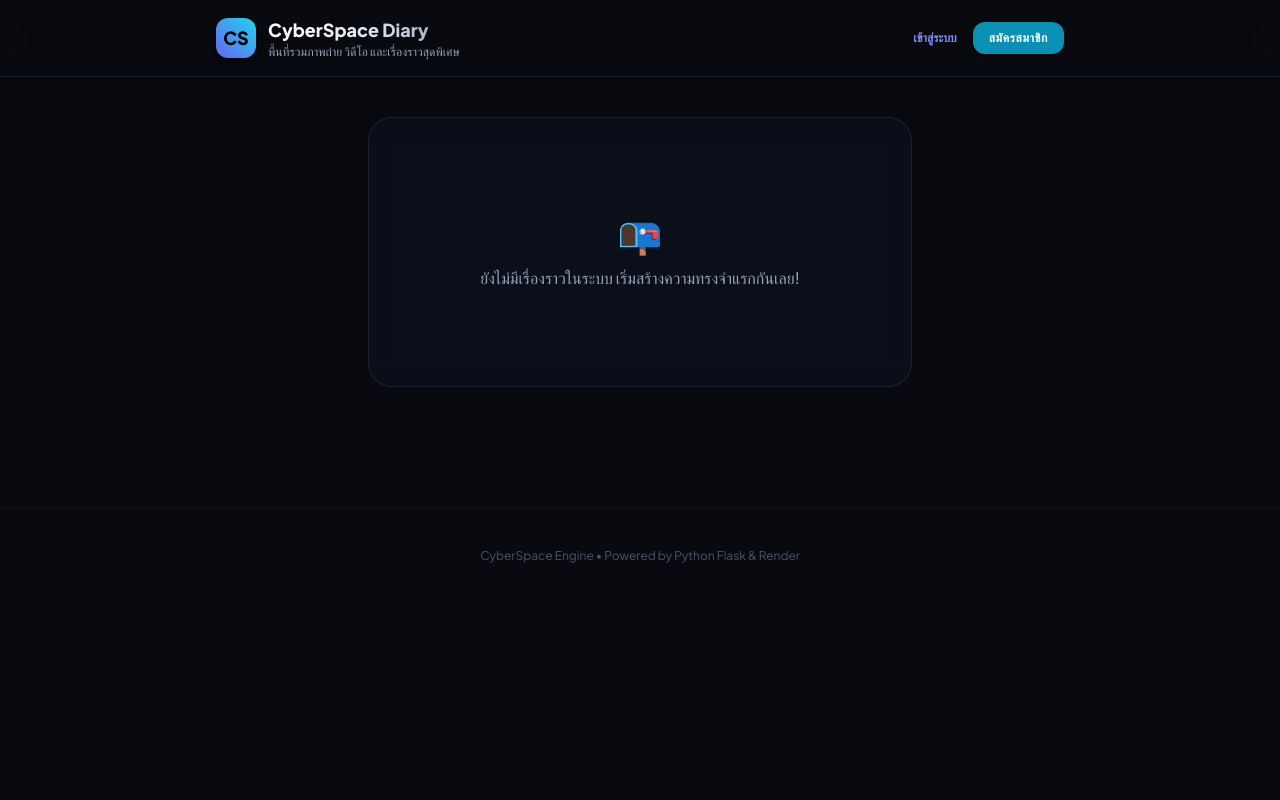
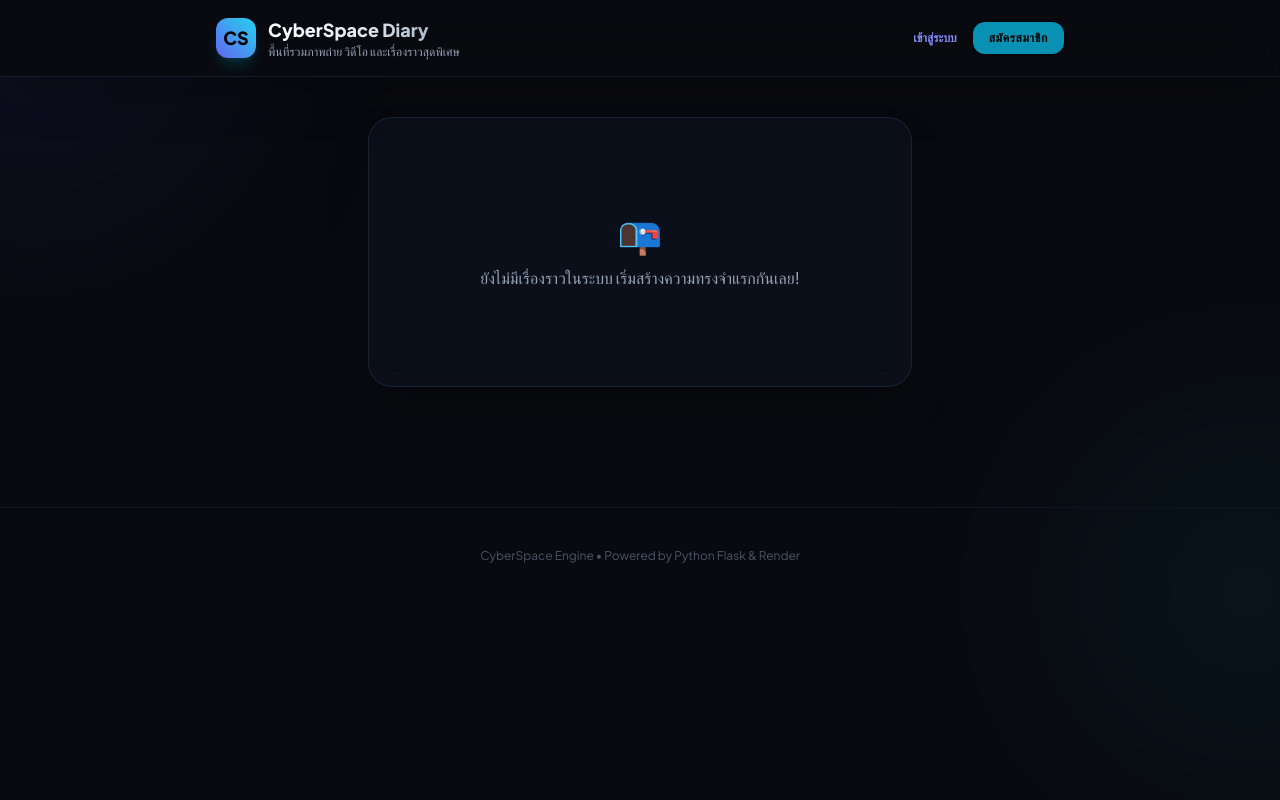
Before and after one commit to sittisak2009/Personal-Blog, a Flask app: page / in a window 1280 px wide. Run offline with Flask 3, Linux system fonts and the light colour scheme; data that the repository does not hold is empty; some libraries are stand-ins or nearby versions.

Commit message:
Update index.html

```diff
--- a/templates/index.html
+++ b/templates/index.html
@@ -3,17 +3,22 @@
 <head>
     <meta charset="UTF-8">
     <meta name="viewport" content="width=device-width, initial-scale=1.0">
-    <title>CyberSpace • Multimedia Blog & Gallery</title>
+    <title>CyberSpace • Feed</title>
     <script src="https://cdn.tailwindcss.com"></script>
     <link href="https://fonts.googleapis.com/css2?family=Plus+Jakarta+Sans:wght@300;400;500;600;700;800&display=swap" rel="stylesheet">
     <style>body { font-family: 'Plus Jakarta Sans', sans-serif; }</style>
 </head>
 <body class="bg-[#090a0f] text-slate-100 min-h-screen selection:bg-cyan-500 selection:text-black">
 
+    <div class="fixed inset-0 overflow-hidden pointer-events-none z-0 opacity-30">
+        <div class="absolute -top-40 -left-40 w-96 h-96 bg-indigo-600/30 rounded-full blur-[120px]"></div>
+        <div class="absolute top-1/2 -right-40 w-96 h-96 bg-cyan-600/30 rounded-full blur-[120px]"></div>
+    </div>
+
     <header class="sticky top-0 z-50 backdrop-blur-xl bg-[#090a0f]/80 border-b border-slate-800/60 shadow-2xl">
         <div class="max-w-4xl mx-auto px-6 py-4 flex justify-between items-center">
             <div class="flex items-center gap-3">
-                <div class="w-10 h-10 rounded-xl bg-gradient-to-tr from-indigo-500 to-cyan-400 flex items-center justify-center font-black text-black text-lg shadow-lg">CS</div>
+                <div class="w-10 h-10 rounded-xl bg-gradient-to-tr from-indigo-500 to-cyan-400 flex items-center justify-center font-black text-black text-lg shadow-lg shadow-cyan-500/20">CS</div>
                 <div>
                     <h1 class="text-lg font-extrabold bg-gradient-to-r from-white via-slate-200 to-slate-400 bg-clip-text text-transparent">CyberSpace Diary</h1>
                     <p class="text-slate-400 text-xs">พื้นที่รวมภาพถ่าย วิดีโอ และเรื่องราวสุดพิเศษ</p>
@@ -29,7 +34,7 @@
                     <a href="/logout" class="text-xs font-bold text-red-400 hover:text-red-300 transition">ออกจากระบบ</a>
                 {% else %}
                     <a href="/login" class="text-xs font-bold text-indigo-400 hover:text-indigo-300 transition">เข้าสู่ระบบ</a>
-                    <a href="/register" class="px-4 py-2 rounded-xl font-bold text-xs uppercase tracking-wider bg-cyan-600 hover:bg-cyan-500 text-white transition shadow">สมัครสมาชิก</a>
+                    <a href="/register" class="px-4 py-2 rounded-xl font-bold text-xs uppercase tracking-wider bg-cyan-600 hover:bg-cyan-500 text-black transition shadow">สมัครสมาชิก</a>
                 {% endif %}
             </div>
         </div>
@@ -37,16 +42,14 @@
 
     <main class="max-w-xl mx-auto px-4 py-10 relative z-10">
         {% if posts|length == 0 %}
-        <div class="text-center py-24 bg-slate-900/40 rounded-3xl border border-slate-800/80 backdrop-blur-md">
+        <div class="text-center py-24 bg-slate-900/40 rounded-3xl border border-slate-800/80 backdrop-blur-md shadow-2xl">
             <div class="text-4xl mb-3">📭</div>
             <p class="text-slate-400 font-medium">ยังไม่มีเรื่องราวในระบบ เริ่มสร้างความทรงจำแรกกันเลย!</p>
         </div>
         {% else %}
         <div class="grid gap-8">
             {% for post in posts %}
-            <article class="bg-slate-900/60 backdrop-blur-xl rounded-3xl overflow-hidden border border-slate-800/80 shadow-2xl transition duration-300 hover:border-slate-700 group">
-
-                <!-- Post Owner Info & Actions -->
+            <article class="bg-slate-900/60 backdrop-blur-xl rounded-3xl overflow-hidden border border-slate-800/80 shadow-2xl transition duration-300 hover:border-slate-700">
                 <div class="px-6 py-4 flex items-center justify-between border-b border-slate-800/40">
                     <div class="flex items-center gap-2.5">
                         <div class="w-8 h-8 rounded-full bg-gradient-to-r from-indigo-500 to-purple-500 flex items-center justify-center font-bold text-xs text-white">
@@ -55,7 +58,6 @@
                         <span class="text-sm font-bold text-slate-200">{{ post.author.username if post.author else 'ไม่ทราบผู้เขียน' }}</span>
                     </div>
 
-                    <!-- Edit & Delete Buttons (Owner Only) -->
                     {% if current_user.is_authenticated and post.user_id == current_user.id %}
                     <div class="flex items-center gap-2">
                         <a href="/edit/{{ post.id }}" class="text-slate-300 hover:text-cyan-400 text-xs font-semibold px-3 py-1 rounded-lg bg-slate-800/40 hover:bg-cyan-500/10 transition border border-slate-700/40">
@@ -70,7 +72,6 @@
                     {% endif %}
                 </div>
 
-                <!-- Media Section (Image or Video) -->
                 {% if post.media_url %}
                 <div class="relative w-full h-80 bg-black overflow-hidden">
                     {% if post.media_type == 'video' %}
@@ -84,7 +85,6 @@
                 </div>
                 {% endif %}
 
-                <!-- Content Details -->
                 <div class="p-6">
                     <h2 class="text-xl font-extrabold text-white mb-2 tracking-tight">{{ post.title }}</h2>
                     <p class="text-slate-300 leading-relaxed text-sm whitespace-pre-line font-light">{{ post.content }}</p>
@@ -98,6 +98,5 @@
     <footer class="text-center py-10 text-slate-600 text-xs border-t border-slate-900/80 mt-20 relative z-10">
         <p>CyberSpace Engine • Powered by Python Flask & Render</p>
     </footer>
-
 </body>
 </html>
```
